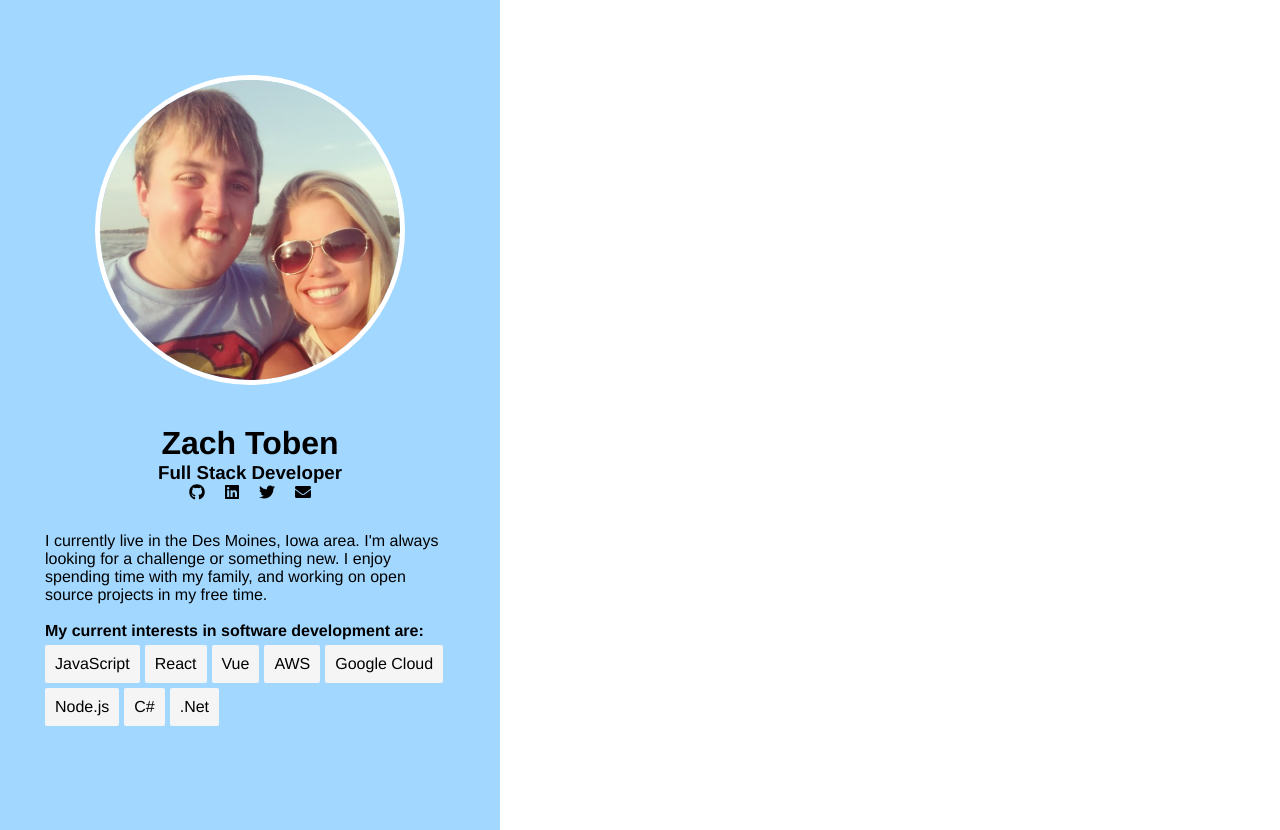
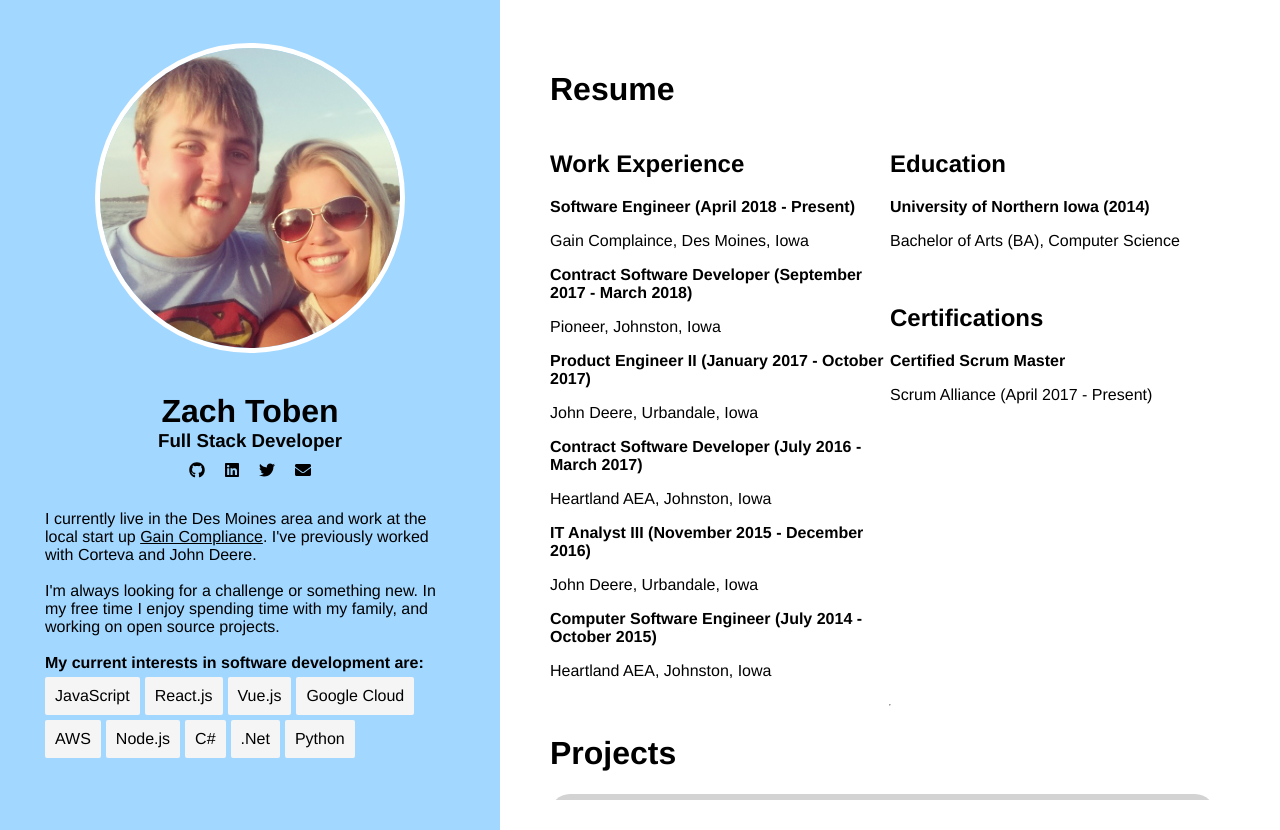
Before and after one commit to ztoben/vue-homepage, a Vue app: page / in a window 1280 px wide. Built offline with nearby package versions, Linux system fonts and the light colour scheme.

Commit message:
add info section, fix baseUrl in vue config

```diff
--- a/package.json
+++ b/package.json
@@ -2,7 +2,7 @@
   "name": "vue-homepage",
   "version": "0.1.0",
   "scripts": {
-    "serve": "vue-cli-service serve",
+    "serve": "NODE_ENV=DEV vue-cli-service serve",
     "build": "vue-cli-service build",
     "deploy": "npm run build && gh-pages -d dist"
   },
--- a/src/components/Info.vue
+++ b/src/components/Info.vue
@@ -1,21 +1,159 @@
 <template>
   <div class="info">
+    <div>
+      <h1>Resume</h1>
+      <div class="resume">
+        <div>
+          <h2>Work Experience</h2>
+          <p><b>Software Engineer (April 2018 - Present)</b></p>
+          <p>Gain Complaince, Des Moines, Iowa</p>
 
+          <p><b>Contract Software Developer (September 2017 - March 2018)</b></p>
+          <p>Pioneer, Johnston, Iowa</p>
+
+          <p><b>Product Engineer II (January 2017 - October 2017)</b></p>
+          <p>John Deere, Urbandale, Iowa</p>
+
+          <p><b>Contract Software Developer (July 2016 - March 2017)</b></p>
+          <p>Heartland AEA, Johnston, Iowa</p>
+
+          <p><b>IT Analyst III (November 2015 - December 2016)</b></p>
+          <p>John Deere, Urbandale, Iowa</p>
+
+          <p><b>Computer Software Engineer (July 2014 - October 2015)</b></p>
+          <p>Heartland AEA, Johnston, Iowa</p>
+        </div>
+        <div>
+          <div>
+            <h2>Education</h2>
+            <p><b>University of Northern Iowa (2014)</b></p>
+            <p>Bachelor of Arts (BA), Computer Science</p>
+          </div>
+          <br/>
+          <div>
+            <h2>Certifications</h2>
+            <p><b>Certified Scrum Master</b></p>
+            <p>Scrum Alliance (April 2017 - Present)</p>
+          </div>
+        </div>
+      </div>
+    </div>
+    <hr/>
+    <div class="projects">
+      <h1>Projects</h1>
+      <div class="projects-container">
+        <div class="project" v-for="project in projects">
+          <h2><a :href="project.link">{{project.name}}</a></h2>
+          <span class="stars">
+            <font-awesome-icon icon="star"/>
+            {{project.stars}}
+          </span>
+          <i>{{project.description}}</i>
+        </div>
+      </div>
+    </div>
   </div>
 </template>
 
 <script>
   export default {
-    name: 'Info'
+    name: 'Info',
+    data() {
+      return {
+        projects: [
+          {
+            name: 'assets-webpack-plugin',
+            description: 'Webpack plugin that emits a json file with assets paths',
+            link: 'https://github.com/ztoben/assets-webpack-plugin',
+            stars: 824
+          },
+          {
+            name: 'plex-viewer',
+            description: 'Plex viewer with keyboard controls built with electron',
+            link: 'https://github.com/ztoben/plex-viewer',
+            stars: 8
+          },
+          {
+            name: 'crawl',
+            description: 'A dungeon crawler written in React.js',
+            link: 'https://github.com/ztoben/crawl',
+            stars: 0
+          },
+          {
+            name: 'react-pomodoro',
+            description: 'A pomodoro timer written in React.js',
+            link: 'https://github.com/ztoben/react-pomodoro',
+            stars: 0
+          },
+          {
+            name: 'react-dex',
+            description: 'A Pokédex written in React.js',
+            link: 'https://github.com/ztoben/react-dex',
+            stars: 1
+          },
+        ]
+      };
+    },
   }
 </script>
 
 <style scoped lang="scss">
   .info {
+    text-align: left;
     display: flex;
+    flex-direction: column;
     flex: 1;
-    height: 100vh;
     background-color: white;
-    overflow: scroll;
+    overflow: auto;
+    padding: 50px;
+
+    .resume {
+      display: flex;
+
+      > div {
+        flex: 1;
+      }
+    }
+
+    .projects {
+      .projects-container {
+        display: inline-flex;
+        flex-wrap: wrap;
+
+        .project {
+          background-color: lightgray;
+          padding: 15px 25px;
+          border-radius: 20px;
+          margin: 0 15px 15px 0;
+          display: flex;
+          flex: 1;
+          flex-direction: column;
+          min-width: 300px;
+          position: relative;
+
+          &:hover {
+            background-color: darkgray;
+          }
+
+          .stars {
+            position: absolute;
+            right: 20px;
+            top: 20px;
+          }
+
+          a {
+            color: black;
+
+            &:visited {
+              color: black;
+            }
+
+            &:hover {
+              color: #575757;
+            }
+          }
+        }
+      }
+    }
   }
 </style>
--- a/src/components/Panel.vue
+++ b/src/components/Panel.vue
@@ -22,9 +22,14 @@
     </span>
     <div class="about">
       <p>
-        I currently live in the Des Moines, Iowa area.
+        I currently live in the Des Moines area and work at the local start up
+        <a href="https://gaincompliance.com/">Gain Compliance</a>. I've previously worked with Corteva
+        and John Deere.
+      </p>
+      <br/>
+      <p>
         I'm always looking for a challenge or something new.
-        I enjoy spending time with my family, and working on open source projects in my free time.
+        In my free time I enjoy spending time with my family, and working on open source projects.
       </p>
       <br/>
       <b>My current interests in software development are:</b>
@@ -40,16 +45,17 @@
       return {
         tags: [
           'JavaScript',
-          'React',
-          'Vue',
+          'React.js',
+          'Vue.js',
+          'Google Cloud',
           'AWS',
-          'Google Cloud',
           'Node.js',
           'C#',
-          '.Net'
+          '.Net',
+          'Python'
         ]
       };
-    },
+    }
   }
 </script>
 
@@ -57,13 +63,15 @@
   .panel {
     display: flex;
     flex-direction: column;
-    align-content: flex-start;
+    justify-content: center;
     background-color: #A2D7FF;
     padding: 15px;
     width: 470px;
     height: 100vh;
 
     .contact {
+      margin-top: 10px;
+
       > * {
         margin: 10px;
         color: black;
@@ -71,13 +79,17 @@
         &:visited {
           color: black;
         }
+
+        &:hover {
+          color: #575757;
+        }
       }
     }
 
     img {
       border: 5px solid white;
       border-radius: 50%;
-      margin: 60px auto 40px;
+      margin: 0 auto 40px;
       width: 300px;
     }
 
@@ -92,6 +104,22 @@
         border-radius: 2px;
         margin: 5px 5px 0 0;
         padding: 10px;
+
+        &:hover {
+          background-color: lightgray;
+        }
+      }
+
+      a {
+        color: black;
+
+        &:visited {
+          color: black;
+        }
+
+        &:hover {
+          color: #575757;
+        }
       }
     }
 
--- a/src/main.js
+++ b/src/main.js
@@ -2,10 +2,10 @@ import Vue from 'vue';
 import App from './App.vue';
 import {library} from '@fortawesome/fontawesome-svg-core';
 import {faGithub, faTwitter, faLinkedin} from '@fortawesome/free-brands-svg-icons';
-import {faEnvelope} from '@fortawesome/free-solid-svg-icons'
+import {faEnvelope, faStar} from '@fortawesome/free-solid-svg-icons'
 import {FontAwesomeIcon} from '@fortawesome/vue-fontawesome';
 
-library.add(faGithub, faTwitter, faLinkedin, faEnvelope);
+library.add(faGithub, faTwitter, faLinkedin, faEnvelope, faStar);
 
 Vue.component('font-awesome-icon', FontAwesomeIcon);
 
--- a/vue.config.js
+++ b/vue.config.js
@@ -3,7 +3,7 @@ module.exports = {
     port: 9999,
     open: true
   },
-  baseUrl: '/vue-homepage/',
+  baseUrl: process.env.NODE_ENV === 'DEV' ? '/' : '/vue-homepage/',
   chainWebpack: config => {
     config.module
       .rule('images')
```
